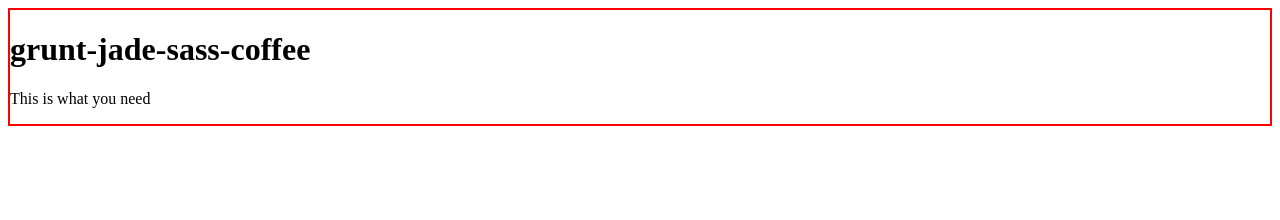
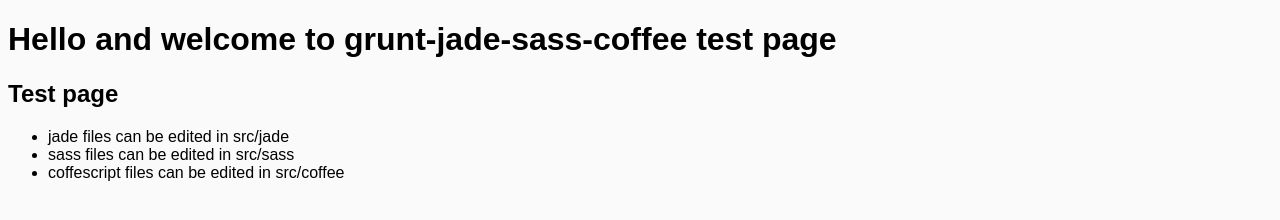
Before and after one commit to jean-moldovan/grunt-jade-sass-coffee, a website: page public/index.html in a window 1280 px wide. Drawn offline with Linux system fonts and the light colour scheme.

Commit message:
source files updated

```diff
--- a/Gruntfile.js
+++ b/Gruntfile.js
@@ -91,6 +91,4 @@
   grunt.loadNpmTasks('grunt-reload');
   grunt.loadNpmTasks('grunt-contrib-uglify');
 
-  grunt.registerTask('default', 'connect', 'watch');
-
 };
--- a/public/index.html
+++ b/public/index.html
@@ -4,8 +4,13 @@
     <link rel="stylesheet" href="style.css">
   </head>
   <body>
-    <H1>grunt-jade-sass-coffee</H1>
-    <p>This is what you need</p>
+    <h1>Hello and welcome to grunt-jade-sass-coffee test page</h1>
+    <h2>Test page</h2>
+    <ul>
+      <li>jade files can be edited in src/jade</li>
+      <li>sass files can be edited in src/sass</li>
+      <li>coffescript files can be edited in src/coffee</li>
+    </ul>
     <script src="app.js"></script>
   </body>
 </html>
--- a/public/style.css
+++ b/public/style.css
@@ -1,2 +1,3 @@
 body {
-  border: 2px solid red; }
+  background-color: #fafafa;
+  font-family: Arial; }
--- a/src/sass/app.scss
+++ b/src/sass/app.scss
@@ -1,3 +1,4 @@
 body {
-  border: 2px solid red;
+  background-color: #fafafa;
+  font-family: Arial;
 }
```
Also changed, not shown: src/jade/app.jade (+8 -2 lines), readme.md.
